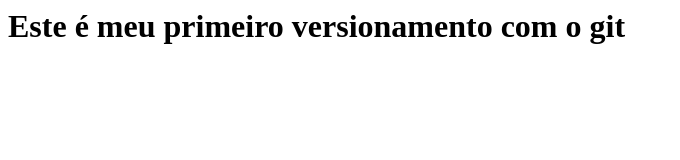
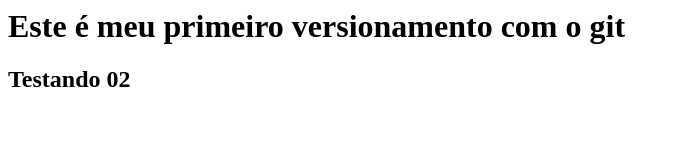
Before and after one commit to ayrtontsn/Projetos, a plain HTML site: page index.html in a window 1280 px wide. Shown: the whole page, without its empty margins (0-680 px from the left). Drawn offline with Linux system fonts and the light colour scheme.

Commit message:
Teste 02

```diff
--- a/index.html
+++ b/index.html
@@ -4,5 +4,6 @@
 	</head>
 	<body>
 		<h1>Este é meu primeiro versionamento com o git</h1>
+		<h2>Testando 02</h2>
 	</body>
 </html>
```
